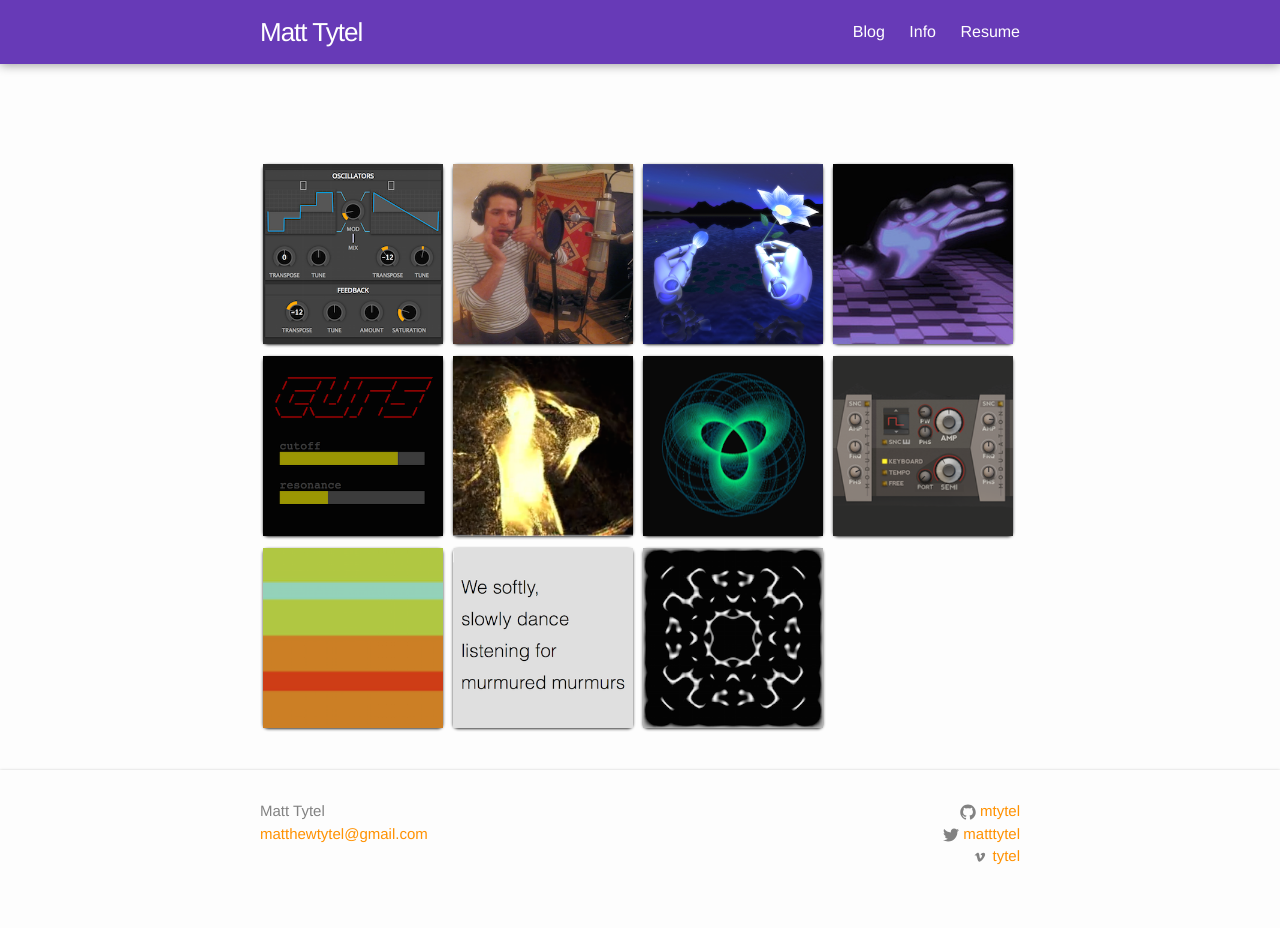
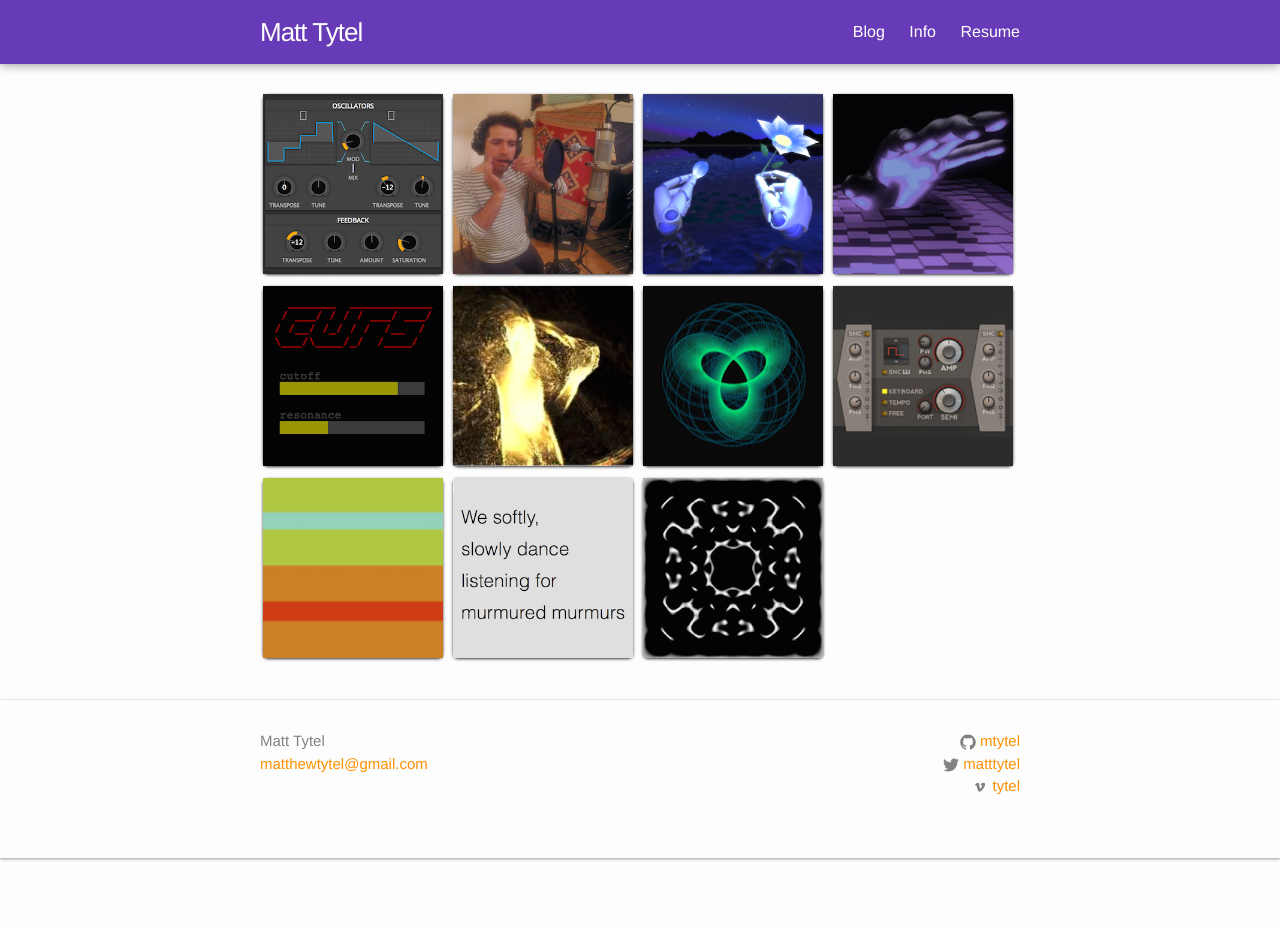
Before and after one commit to mtytel/tytel.org, a Jekyll site: the page built from index.html, in a window 1280 px wide. Built offline with Jekyll 4.4.1, drawn with Linux system fonts in a browser that asks for light colours; after the commit the page ends 900 px from its top, so only the background shows below that.

Commit message:
Fixed margin layout.

```diff
--- a/_sass/_layout.scss
+++ b/_sass/_layout.scss
@@ -217,7 +217,6 @@
   font-size:14px;
   margin-left: auto;
   margin-right: auto;
-  margin-top:70px;
 }
 
 .browse .video-cell {
@@ -332,7 +331,9 @@
  */
 
 .description {
-  overflow:visible;
+  overflow:auto;
+  padding-top:5px;
+  padding-bottom:5px;
 }
 
 .description img {
```
